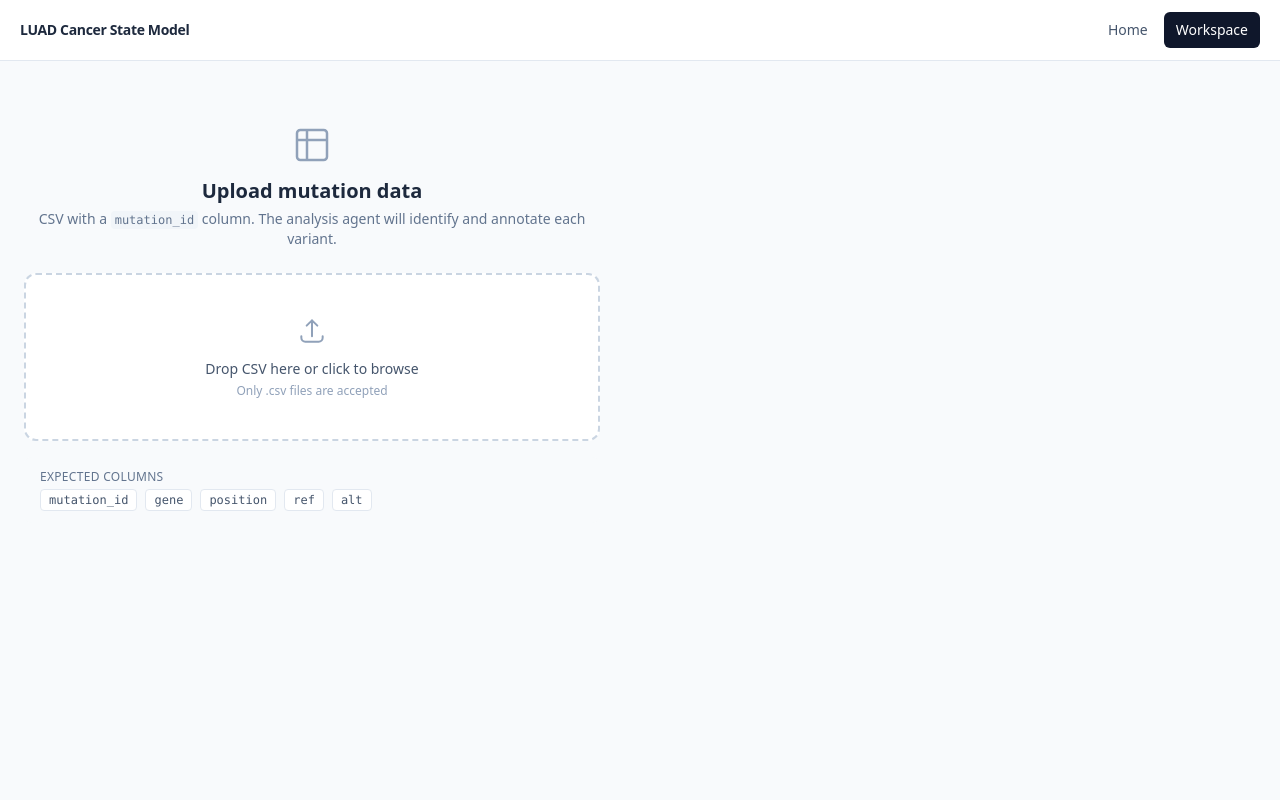
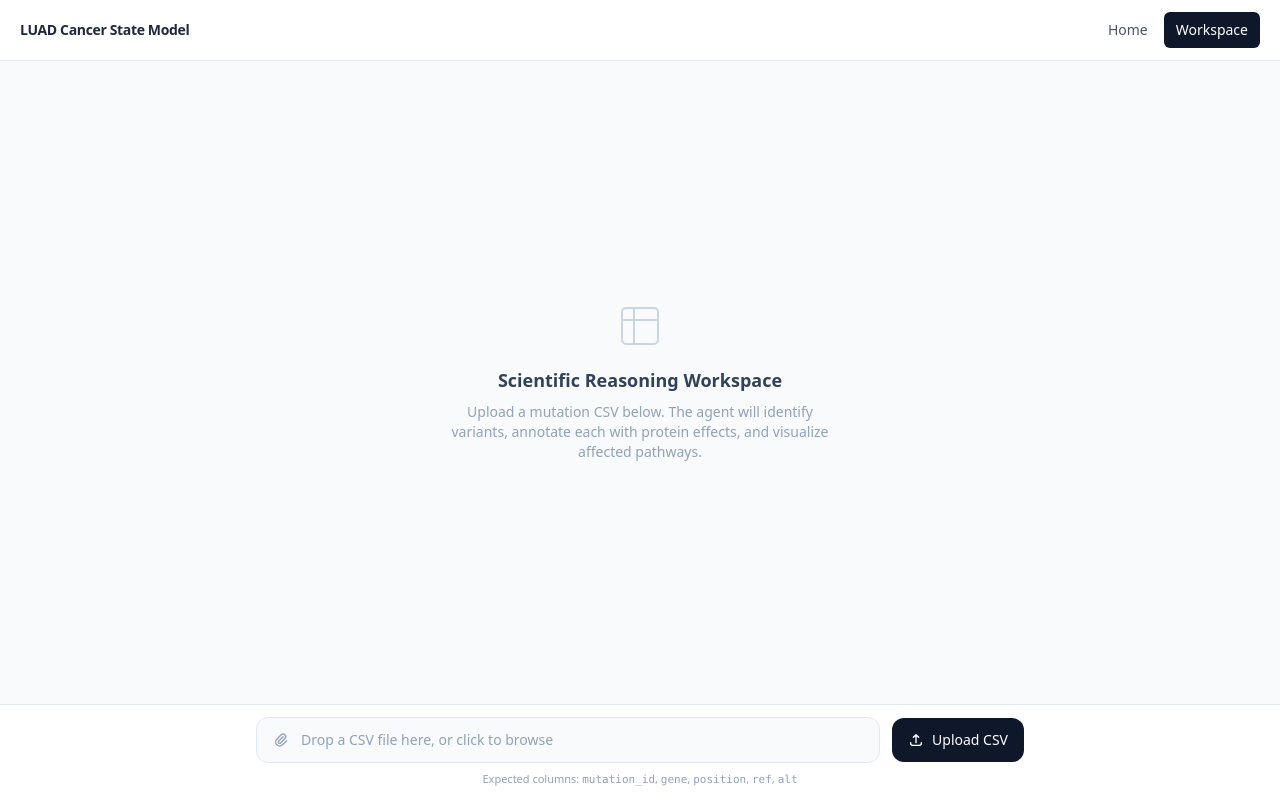
Before and after one commit to charity-g/luad-cancer-state-model, a React (Vite) app in the folder frontend/: page /model in a window 1280 px wide. Built offline with nearby package versions, Linux system fonts and the light colour scheme.

Commit message:
update box

```diff
--- a/frontend/src/components/Layout.tsx
+++ b/frontend/src/components/Layout.tsx
@@ -9,7 +9,7 @@ export default function Layout() {
   const isModel = useMatch('/model')
 
   return (
-    <div className="flex min-h-screen flex-col bg-slate-50 text-slate-900">
+    <div className="flex h-screen flex-col bg-slate-50 text-slate-900">
       <header className="flex-shrink-0 border-b border-slate-200 bg-white">
         <div className="flex items-center justify-between px-5 py-3">
           <span className="text-sm font-semibold tracking-tight text-slate-800">
@@ -27,8 +27,10 @@ export default function Layout() {
       </header>
 
       {isModel ? (
-        <div className="flex flex-1 overflow-hidden" style={{ height: 'calc(100vh - 49px)' }}>
-          <Outlet />
+        <div className="flex flex-1 min-h-0 overflow-hidden">
+          <div className="flex flex-1 flex-col min-h-0 overflow-hidden w-full">
+            <Outlet />
+          </div>
         </div>
       ) : (
         <main className="mx-auto w-full max-w-5xl flex-1 px-4 py-8">
--- a/frontend/src/components/UploadBox.tsx
+++ b/frontend/src/components/UploadBox.tsx
@@ -2,9 +2,11 @@ import { useRef, useState, DragEvent, ChangeEvent } from 'react'
 
 interface Props {
   onFile: (file: File) => void
+  hasData: boolean
+  filename?: string
 }
 
-export default function UploadBox({ onFile }: Props) {
+export default function UploadBox({ onFile, hasData, filename }: Props) {
   const inputRef = useRef<HTMLInputElement>(null)
   const [dragging, setDragging] = useState(false)
 
@@ -24,62 +26,58 @@ export default function UploadBox({ onFile }: Props) {
   function onChange(e: ChangeEvent<HTMLInputElement>) {
     const file = e.target.files?.[0]
     if (file) handleFile(file)
+    e.target.value = ''
   }
 
   return (
-    <div className="flex flex-1 flex-col items-center justify-center px-6 py-16">
-      <div className="w-full max-w-xl">
-        <div className="mb-6 text-center">
-          <div className="mb-3 flex justify-center">
+    <div
+      className={`flex-shrink-0 border-t border-slate-200 bg-white px-4 py-3 transition-colors ${
+        dragging ? 'bg-blue-50' : ''
+      }`}
+      onDragOver={(e) => { e.preventDefault(); setDragging(true) }}
+      onDragLeave={() => setDragging(false)}
+      onDrop={onDrop}
+    >
+      <div className="mx-auto flex max-w-3xl items-center gap-3">
+        <div
+          className={`flex flex-1 cursor-pointer items-center gap-3 rounded-xl border px-4 py-3 transition-colors ${
+            dragging
+              ? 'border-blue-400 bg-blue-50'
+              : 'border-slate-200 bg-slate-50 hover:border-slate-300 hover:bg-slate-100'
+          }`}
+          onClick={() => inputRef.current?.click()}
+        >
           <svg
-              className="h-10 w-10 text-slate-400"
+            className={`h-4 w-4 flex-shrink-0 ${dragging ? 'text-blue-500' : 'text-slate-400'}`}
             fill="none"
             viewBox="0 0 24 24"
             stroke="currentColor"
           >
-              <path
-                strokeLinecap="round"
-                strokeLinejoin="round"
-                strokeWidth={1.5}
-                d="M9 3H5a2 2 0 00-2 2v4m6-6h10a2 2 0 012 2v4M9 3v18m0 0h10a2 2 0 002-2V9M9 21H5a2 2 0 01-2-2V9m0 0h18"
+            <path strokeLinecap="round" strokeLinejoin="round" strokeWidth={2}
+              d="M15.172 7l-6.586 6.586a2 2 0 102.828 2.828l6.414-6.586a4 4 0 00-5.656-5.656l-6.415 6.585a6 6 0 108.486 8.486L20.5 13"
             />
           </svg>
-          </div>
-          <h2 className="text-xl font-semibold text-slate-800">Upload mutation data</h2>
-          <p className="mt-1 text-sm text-slate-500">
-            CSV with a <code className="rounded bg-slate-100 px-1 py-0.5 font-mono text-xs">mutation_id</code> column.
-            The analysis agent will identify and annotate each variant.
-          </p>
+          <span className={`text-sm ${dragging ? 'text-blue-600' : filename ? 'text-slate-600' : 'text-slate-400'}`}>
+            {dragging
+              ? 'Drop to analyze…'
+              : filename
+              ? `Loaded: ${filename} — drop a new CSV to re-run`
+              : 'Drop a CSV file here, or click to browse'}
+          </span>
         </div>
 
-        <div
+        <button
           onClick={() => inputRef.current?.click()}
-          onDragOver={(e) => { e.preventDefault(); setDragging(true) }}
-          onDragLeave={() => setDragging(false)}
-          onDrop={onDrop}
-          className={`cursor-pointer rounded-xl border-2 border-dashed px-8 py-10 text-center transition-colors ${
-            dragging
-              ? 'border-blue-400 bg-blue-50'
-              : 'border-slate-300 bg-white hover:border-slate-400 hover:bg-slate-50'
-          }`}
+          className="flex flex-shrink-0 items-center gap-2 rounded-xl bg-slate-900 px-4 py-3 text-sm font-medium text-white transition-colors hover:bg-slate-700 disabled:opacity-40"
         >
-          <svg
-            className={`mx-auto mb-3 h-8 w-8 ${dragging ? 'text-blue-400' : 'text-slate-400'}`}
-            fill="none"
-            viewBox="0 0 24 24"
-            stroke="currentColor"
-          >
-            <path
-              strokeLinecap="round"
-              strokeLinejoin="round"
-              strokeWidth={1.5}
+          <svg className="h-4 w-4" fill="none" viewBox="0 0 24 24" stroke="currentColor">
+            <path strokeLinecap="round" strokeLinejoin="round" strokeWidth={2}
               d="M4 16v1a3 3 0 003 3h10a3 3 0 003-3v-1m-4-8l-4-4m0 0L8 8m4-4v12"
             />
           </svg>
-          <p className="text-sm font-medium text-slate-600">
-            {dragging ? 'Drop to begin analysis' : 'Drop CSV here or click to browse'}
-          </p>
-          <p className="mt-1 text-xs text-slate-400">Only .csv files are accepted</p>
+          {hasData ? 'New file' : 'Upload CSV'}
+        </button>
+
         <input
           ref={inputRef}
           type="file"
@@ -89,20 +87,17 @@ export default function UploadBox({ onFile }: Props) {
         />
       </div>
 
-        <div className="mt-4 rounded-lg bg-slate-50 px-4 py-3">
-          <p className="mb-1 text-xs font-medium text-slate-500 uppercase tracking-wide">Expected columns</p>
-          <div className="flex flex-wrap gap-2">
-            {['mutation_id', 'gene', 'position', 'ref', 'alt'].map((col) => (
-              <span
-                key={col}
-                className="rounded bg-white px-2 py-0.5 font-mono text-xs text-slate-600 border border-slate-200"
-              >
-                {col}
+      {!hasData && (
+        <p className="mx-auto mt-2 max-w-3xl text-center text-[11px] text-slate-400">
+          Expected columns:{' '}
+          {['mutation_id', 'gene', 'position', 'ref', 'alt'].map((c, i) => (
+            <span key={c}>
+              <code className="font-mono">{c}</code>
+              {i < 4 ? ', ' : ''}
             </span>
           ))}
-          </div>
-        </div>
-      </div>
+        </p>
+      )}
     </div>
   )
 }
--- a/frontend/src/pages/Model.tsx
+++ b/frontend/src/pages/Model.tsx
@@ -25,17 +25,27 @@ export default function Model() {
   const selectedEntry = mutations.find((m) => m.mutation_id === selected)
   const hydratedList = mutations.filter((m) => m.hydrated).map((m) => m.hydrated!)
   const selectedProtein = selectedEntry?.hydrated?.protein
+  const hasData = phase !== 'idle'
 
-  if (phase === 'idle') {
   return (
     <div className="flex h-full flex-col">
-        <UploadBox onFile={handleFile} />
+      {/* Main workspace */}
+      <div className="flex flex-1 overflow-hidden">
+        {!hasData ? (
+          <div className="flex flex-1 flex-col items-center justify-center text-center px-6">
+            <svg className="mb-4 h-12 w-12 text-slate-300" fill="none" viewBox="0 0 24 24" stroke="currentColor">
+              <path strokeLinecap="round" strokeLinejoin="round" strokeWidth={1}
+                d="M9 3H5a2 2 0 00-2 2v4m6-6h10a2 2 0 012 2v4M9 3v18m0 0h10a2 2 0 002-2V9M9 21H5a2 2 0 01-2-2V9m0 0h18"
+              />
+            </svg>
+            <h2 className="text-lg font-semibold text-slate-700">Scientific Reasoning Workspace</h2>
+            <p className="mt-2 max-w-sm text-sm text-slate-400">
+              Upload a mutation CSV below. The agent will identify variants, annotate each with protein
+              effects, and visualize affected pathways.
+            </p>
           </div>
-    )
-  }
-
-  return (
-    <div className="flex h-full">
+        ) : (
+          <>
             <MutationSidebar
               mutations={mutations}
               selected={selected}
@@ -44,14 +54,18 @@ export default function Model() {
               filename={filename}
               onReset={handleReset}
             />
-
             <div className="flex flex-1 flex-col overflow-hidden border-r border-slate-200">
               <MutationDetail entry={selectedEntry} />
             </div>
-
             <div className="w-96 flex-shrink-0">
               <PathwayGraph highlights={hydratedList} selectedProtein={selectedProtein} />
             </div>
+          </>
+        )}
+      </div>
+
+      {/* Upload bar — always pinned to bottom */}
+      <UploadBox onFile={handleFile} hasData={hasData} filename={filename} />
     </div>
   )
 }
```
Lines whose indentation alone changed are shown as unchanged.
